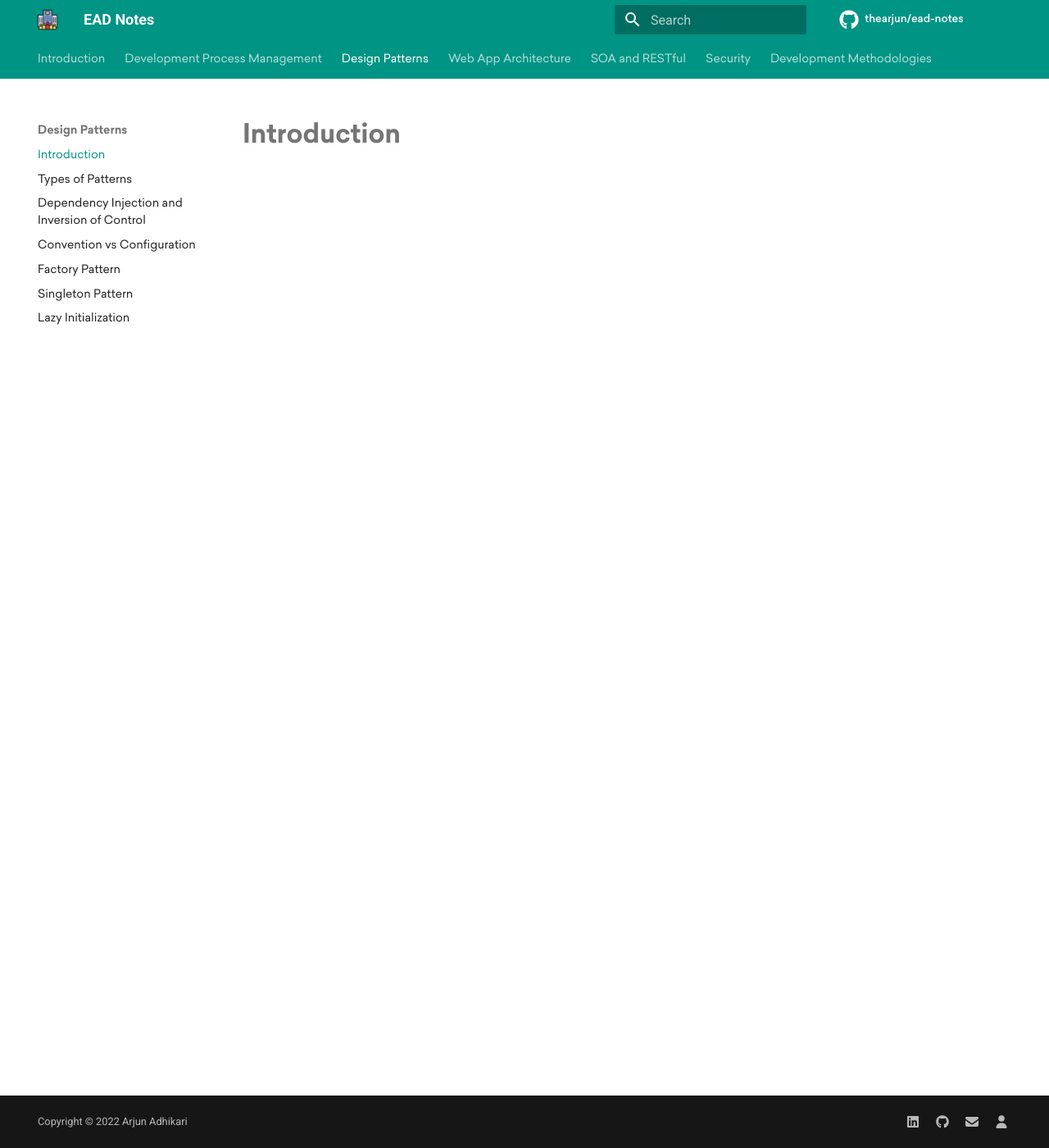
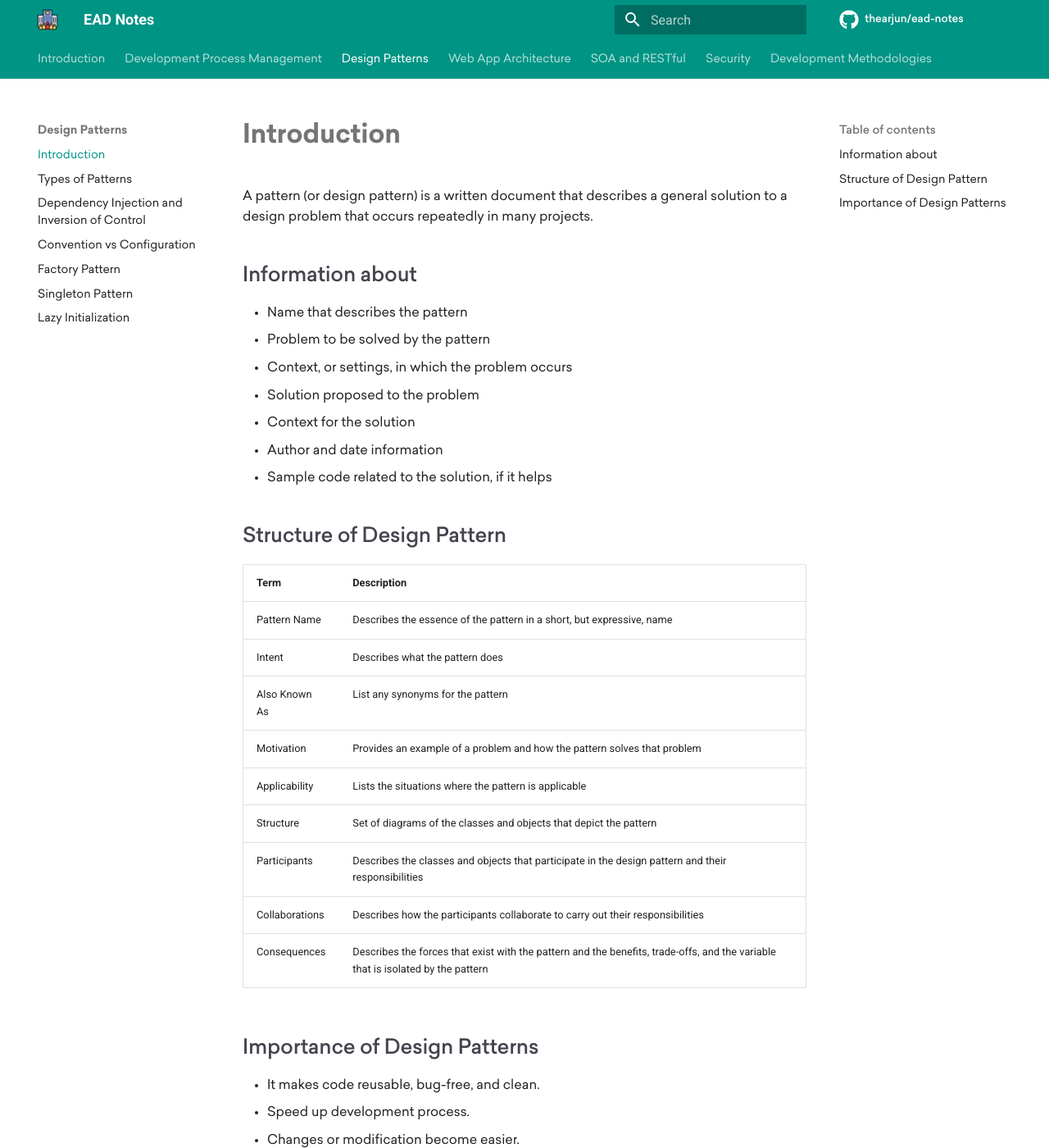
Before and after one commit to theArjun/ead-notes, an MkDocs documentation site: the page built from notes/design-patterns/introduction.md, in a window 1280 px wide and 1400 px high. Shown: the whole window at 82% size. Built offline with MkDocs 1.6.1 and Material for MkDocs 9.7.7, drawn with Linux system fonts in a browser that asks for light colours; comment, search, counter and statistics services are not loaded; some of the changed text lies outside the part shown.

Commit message:
Add about Design Patterns

```diff
--- a/mkdocs.yml
+++ b/mkdocs.yml
@@ -74,15 +74,15 @@ extra_css:
 
 plugins:
   - search
-  - with-pdf:
-      author: Arjun Adhikari
-      copyright: Copyright &copy; 2022 Arjun Adhikari
-      cover: True
-      cover_title: Enterprise Application Development Notes
-      cover_subtitle: Notes for PU Syllabus
-      toc_level: 3
-      exclude_pages:
-        - '/'
+  # - with-pdf:
+  #     author: Arjun Adhikari
+  #     copyright: Copyright &copy; 2022 Arjun Adhikari
+  #     cover: True
+  #     cover_title: Enterprise Application Development Notes
+  #     cover_subtitle: Notes for PU Syllabus
+  #     toc_level: 3
+  #     exclude_pages:
+  #       - '/'
 
   - macros:
       include_dir: notes
--- a/notes/design-patterns/introduction.md
+++ b/notes/design-patterns/introduction.md
@@ -2,3 +2,40 @@
 title: Introduction to Design Patterns
 description: Introduces about Design Patterns, importance of Design Patterns, and how to implement Design Patterns in your code.
 ---
+A pattern (or design pattern) is a written document that describes a general solution
+to a design problem that occurs repeatedly in many projects.
+
+## Information about
+
+- Name that describes the pattern
+- Problem to be solved by the pattern
+- Context, or settings, in which the problem occurs
+- Solution proposed to the problem
+- Context for the solution
+- Author and date information
+- Sample code related to the solution, if it helps
+
+
+## Structure of Design Pattern
+
+| Term            | Description                                                                                                                     |
+| --------------- | ------------------------------------------------------------------------------------------------------------------------------- |
+| Pattern Name    | Describes the essence of the pattern in a short, but expressive, name                                                           |
+| Intent          | Describes what the pattern does                                                                                                 |
+| Also Known As   | List any synonyms for the pattern                                                                                               |
+| Motivation      | Provides an example of a problem and how the pattern solves that problem                                                        |
+| Applicability   | Lists the situations where the pattern is applicable                                                                            |
+| Structure       | Set of diagrams of the classes and objects that depict the pattern                                                              |
+| Participants    | Describes the classes and objects that participate in the design pattern and their responsibilities                             |
+| Collaborations  | Describes how the participants collaborate to carry out their responsibilities                                                  |
+| Consequences    | Describes the forces that exist with the pattern and the benefits, trade-offs, and the variable that is isolated by the pattern |
+
+## Importance of Design Patterns
+
+- It makes code reusable, bug-free, and clean.
+- Speed up development process.
+- Changes or modification become easier.
+- Reduce common problems of developers they face during development process.
+- Improve object oriented skill.
+- Easy to understand the flow of code.
+- Less code so easy to maintain.
```
Also changed, not shown: notes/design-patterns/types-of-patterns.md (+11 -0 lines).
